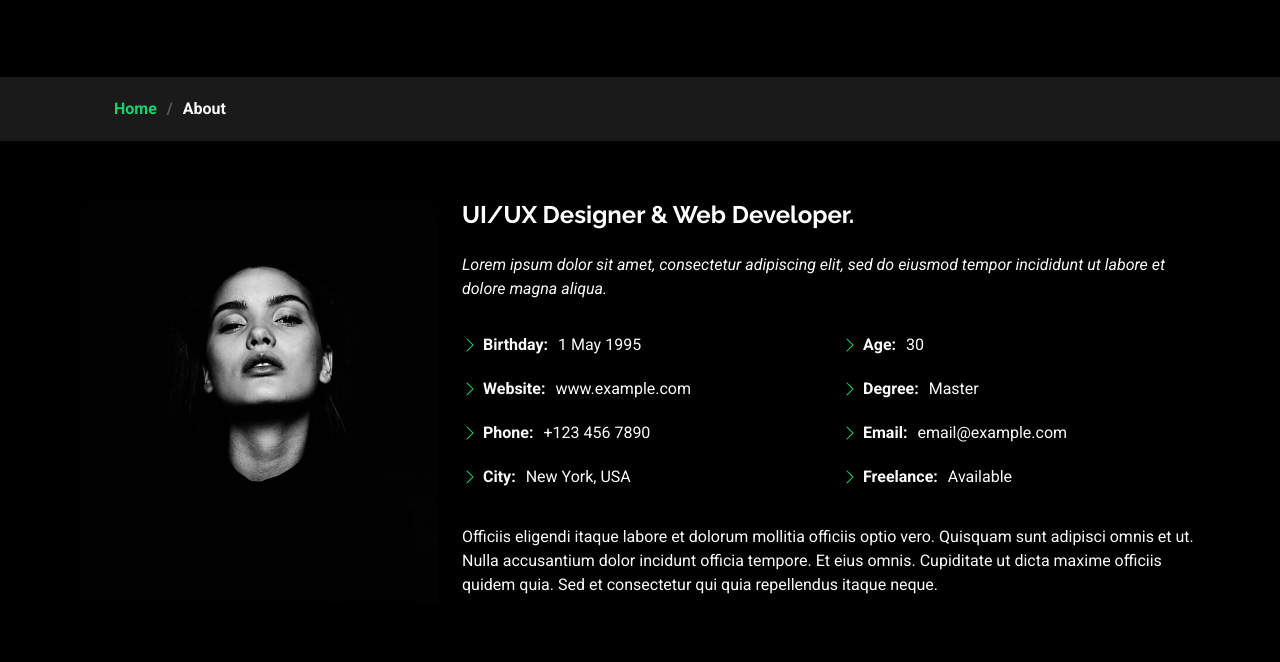
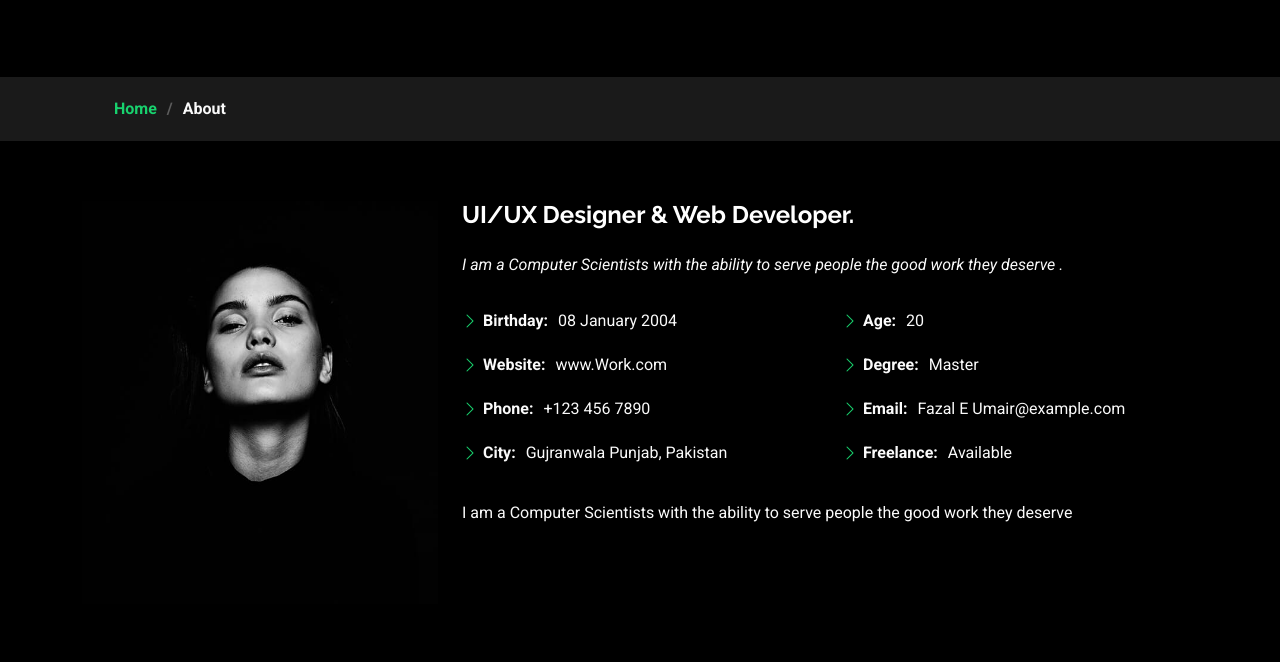
Before and after one commit to FazalEUmair/MyResume, a plain HTML site: page about.html in a window 1280 px wide. Shown: the part 290-952 px from the top of the page. Drawn offline with Linux system fonts and the light colour scheme.

Commit message:
about.html

```diff
--- a/about.html
+++ b/about.html
@@ -115,30 +115,30 @@
           <div class="col-lg-8 content">
             <h2>UI/UX Designer &amp; Web Developer.</h2>
             <p class="fst-italic py-3">
-              Lorem ipsum dolor sit amet, consectetur adipiscing elit, sed do eiusmod tempor incididunt ut labore et dolore
-              magna aliqua.
+              I am a Computer Scientists with the ability to serve people the good work they deserve
+.
             </p>
             <div class="row">
               <div class="col-lg-6">
                 <ul>
-                  <li><i class="bi bi-chevron-right"></i> <strong>Birthday:</strong> <span>1 May 1995</span></li>
-                  <li><i class="bi bi-chevron-right"></i> <strong>Website:</strong> <span>www.example.com</span></li>
+                  <li><i class="bi bi-chevron-right"></i> <strong>Birthday:</strong> <span>08 January 2004</span></li>
+                  <li><i class="bi bi-chevron-right"></i> <strong>Website:</strong> <span>www.Work.com</span></li>
                   <li><i class="bi bi-chevron-right"></i> <strong>Phone:</strong> <span>+123 456 7890</span></li>
-                  <li><i class="bi bi-chevron-right"></i> <strong>City:</strong> <span>New York, USA</span></li>
+                  <li><i class="bi bi-chevron-right"></i> <strong>City:</strong> <span>Gujranwala Punjab, Pakistan</span></li>
                 </ul>
               </div>
               <div class="col-lg-6">
                 <ul>
-                  <li><i class="bi bi-chevron-right"></i> <strong>Age:</strong> <span>30</span></li>
+                  <li><i class="bi bi-chevron-right"></i> <strong>Age:</strong> <span>20</span></li>
                   <li><i class="bi bi-chevron-right"></i> <strong>Degree:</strong> <span>Master</span></li>
-                  <li><i class="bi bi-chevron-right"></i> <strong>Email:</strong> <span>email@example.com</span></li>
+                  <li><i class="bi bi-chevron-right"></i> <strong>Email:</strong> <span>Fazal E Umair@example.com</span></li>
                   <li><i class="bi bi-chevron-right"></i> <strong>Freelance:</strong> <span>Available</span></li>
                 </ul>
               </div>
             </div>
             <p class="py-3">
-              Officiis eligendi itaque labore et dolorum mollitia officiis optio vero. Quisquam sunt adipisci omnis et ut. Nulla accusantium dolor incidunt officia tempore. Et eius omnis.
-              Cupiditate ut dicta maxime officiis quidem quia. Sed et consectetur qui quia repellendus itaque neque.
+              I am a Computer Scientists with the ability to serve people the good work they deserve
+
             </p>
           </div>
         </div>
```
